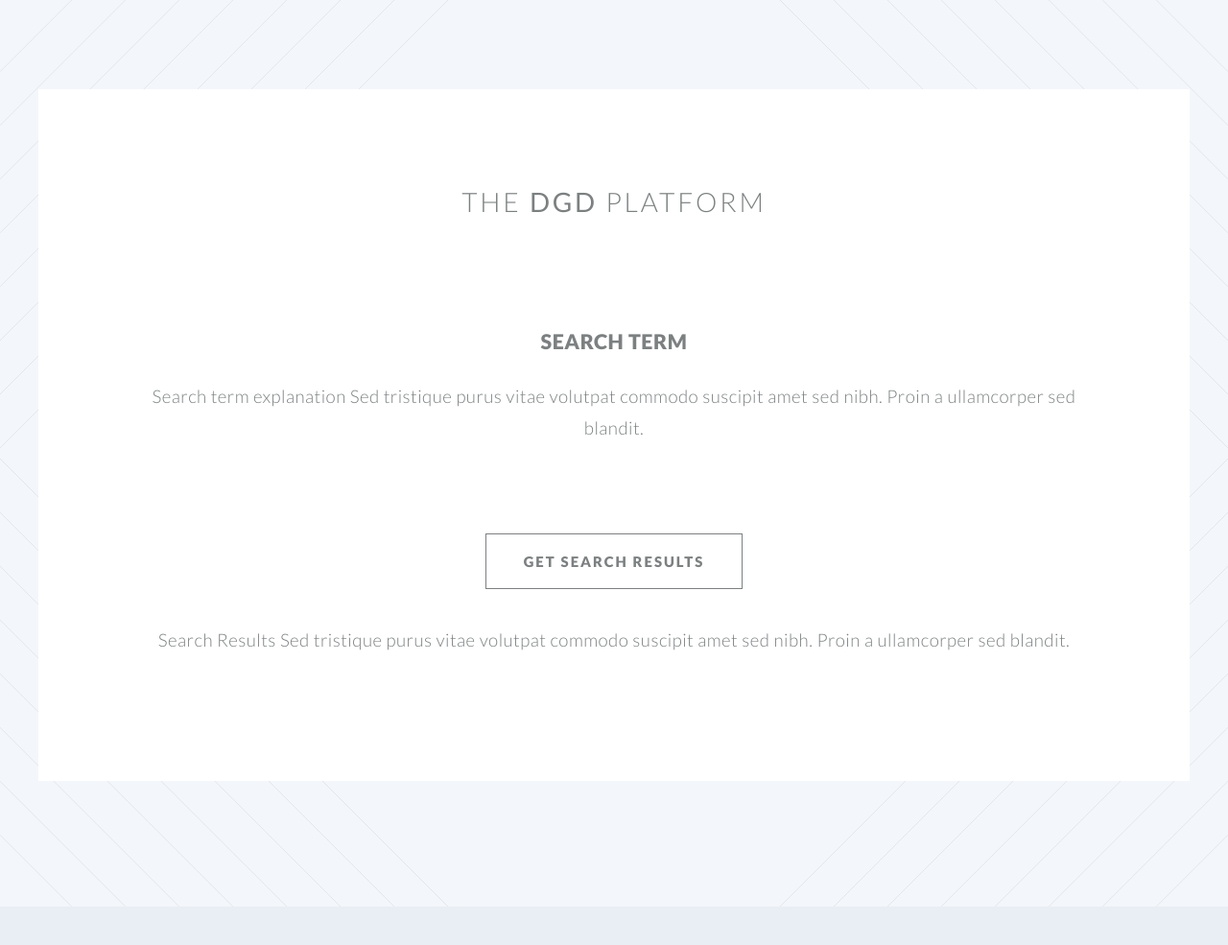
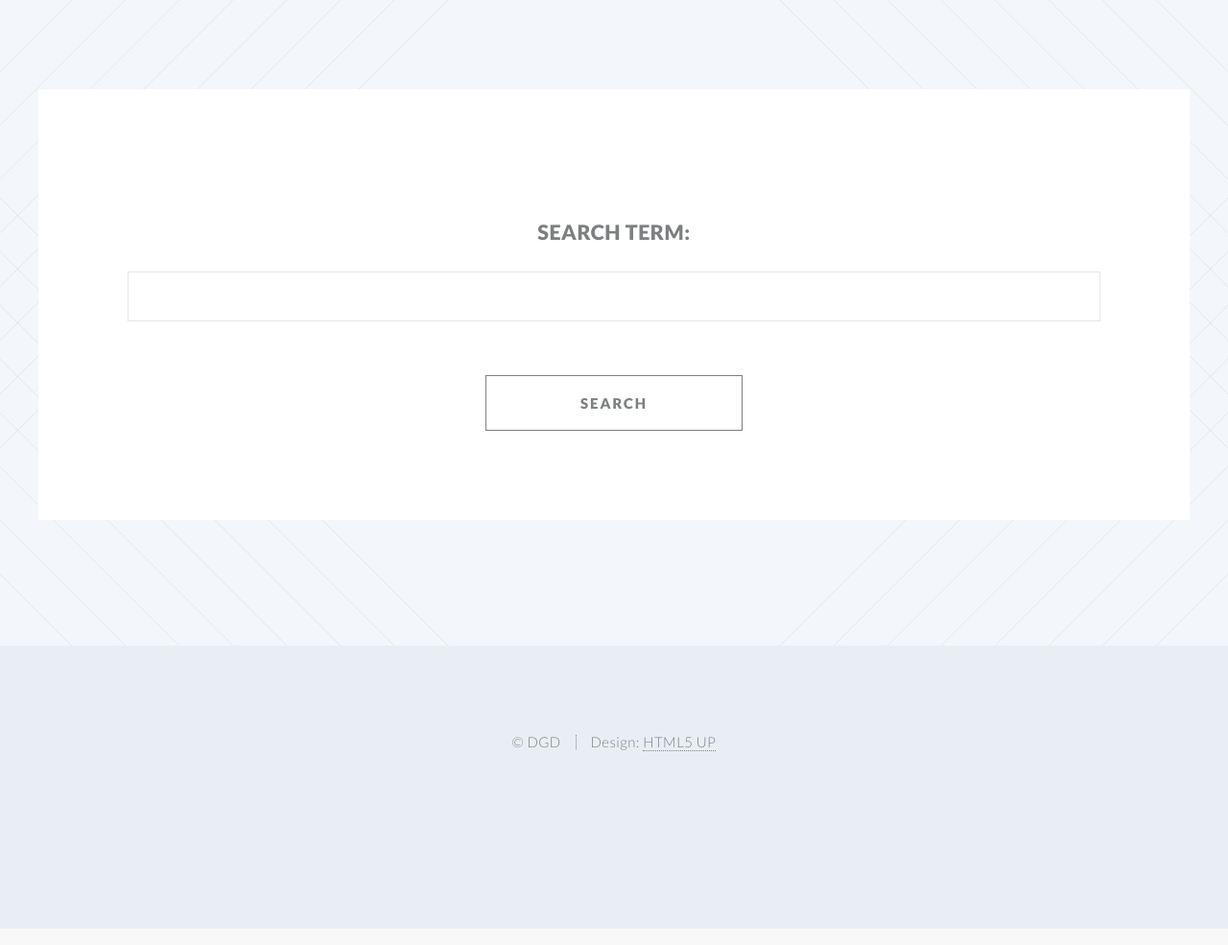
Before and after one commit to ggriffiths/dgd, a Flask app: page / in a window 1280 px wide. Shown: the part 630-1615 px from the top of the page at 96% size. Run offline with Flask 2, Linux system fonts and the light colour scheme.

Commit message:
Integration work

```diff
--- a/server.py
+++ b/server.py
@@ -1,5 +1,5 @@
 #!flask/bin/python
-from flask import Flask, render_template
+from flask import Flask, render_template, request
 import miner
 
 app = Flask(__name__, static_url_path='/static')
@@ -8,5 +8,10 @@ app = Flask(__name__, static_url_path='/static')
 def index():
     return render_template('index.html')
 
+@app.route('/updateResults', methods=['POST'])
+def update():
+	term = request.form['searchTerm']
+	return miner.main("Test")
+
 if __name__ == '__main__':
     app.run(debug=True)
--- a/templates/index.html
+++ b/templates/index.html
@@ -6,7 +6,7 @@
 -->
 <html>
 	<head>
-		<title>Twenty by HTML5 UP</title>
+		<title>DGD</title>
 		<meta http-equiv="content-type" content="text/html; charset=utf-8" />
 		<meta name="description" content="" />
 		<meta name="keywords" content="" />
@@ -63,40 +63,30 @@
 		<!-- Main -->
 			<article id="main">
 					<section class="wrapper style3 container special">
-						<header class="major">
-							<h2>The <strong>DGD</strong> Platform </h2>
-						</header>
+						<form action="/updateResults" method="Post">
 							<div class="row">
 								<div class="12u 12u(narrower)">
-
 									<section>
 										<a href="#" class="image featured"></a>
 										<header>
-										<h3>Search Term</h3>
+											<h3>Search Term:</h3>
 										</header>
-									<p>Search term explanation Sed tristique purus vitae volutpat commodo suscipit amet sed nibh. Proin a ullamcorper sed blandit.</p>
+										<input type='text' name="searchTerm">
 									</section>
-
 								</div>
-
 							</div>
 
 							<footer class="major">
 								<ul class="buttons">
-								<li><a href="#" class="button">Get Search Results</a></li>
+									<input type="submit" value="Search" />
 								</ul>
+								<!--p>
+									<strong>Number of positive tweets:</strong> {{x}} <br>
+									<strong>Number of negative tweets:</strong> {{y}} <br>
+									<strong>Number of neutral tweets:</strong> {{z}} <br>
+								</p-->
 							</footer>
-
-						<div class="row">
-							<div class="12u 12u(narrower)">
-								<section>
-									<a href="#" class="image featured"></a>
-
-									<p>Search Results Sed tristique purus vitae volutpat commodo suscipit amet sed nibh. Proin a ullamcorper sed blandit.</p>
-								</section>
-							</div>
-						</div>
-
+						</form>
 					</section>
 
 			</article>
```
Also changed, not shown: miner.py (+9 -2 lines), 1 other file. Lines whose indentation alone changed are shown as unchanged.
